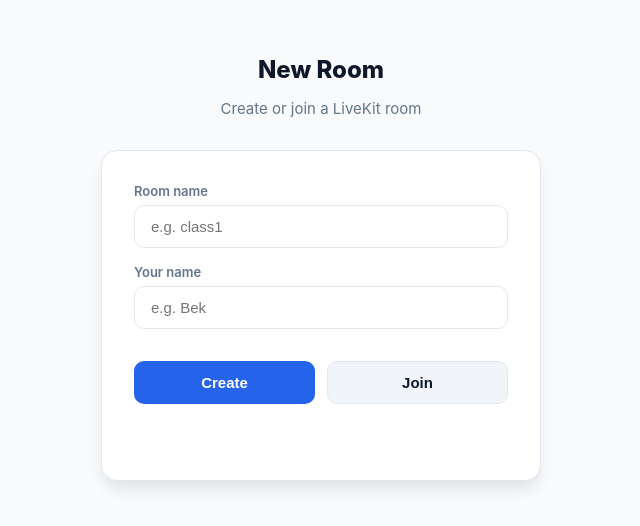
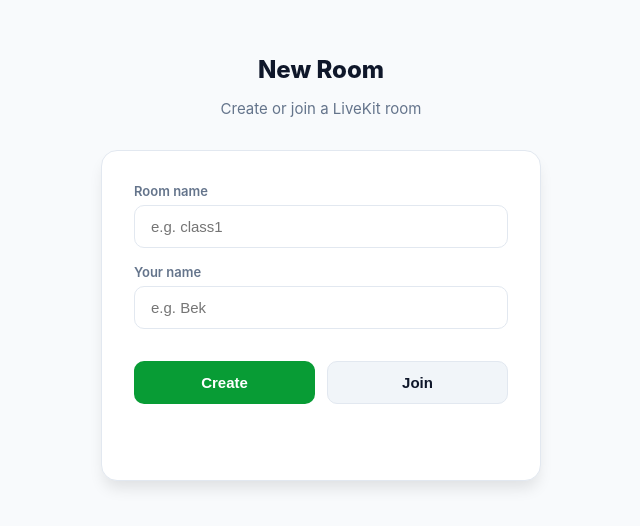
Before and after one commit to Orazgeldiyew/streaming, a website: page web/views/newroom.html in a window 1280 px wide. Shown: the part 140-666 px from the top of the page, without its empty margins (319-959 px from the left). Drawn offline with Linux system fonts and the light colour scheme.

Commit message:
updated: primary-color

```diff
--- a/web/src/styles.css
+++ b/web/src/styles.css
@@ -5,15 +5,15 @@
   --border: #e2e8f0;
   --text: #0f172a;
   --muted: #64748b;
-  --blue: #2563eb;
-  --blue-hover: #1d4ed8;
+  --blue: #089c35;
+  --blue-hover: #06862d;
   --green: #10b981;
   --green-hover: #059669;
   --red: #ef4444;
   --red-hover: #dc2626;
   --indigo: #6366f1;
   --indigo-hover: #4f46e5;
-  --ring: rgba(37, 99, 235, 0.2);
+  --ring: rgba(8, 156, 53, 0.2);
 }
 
 * {
--- a/web/views/newroom.html
+++ b/web/views/newroom.html
@@ -12,11 +12,11 @@
         --border: #e2e8f0;
         --text: #0f172a;
         --muted: #64748b;
-        --blue: #2563eb;
-        --blue-hover: #1d4ed8;
+        --blue: #089c35;
+        --blue-hover: #06862d;
         --green: #10b981;
         --green-hover: #059669;
-        --ring: rgba(37, 99, 235, 0.2);
+        --ring: rgba(8, 156, 53, 0.2);
       }
 
       * {
```
